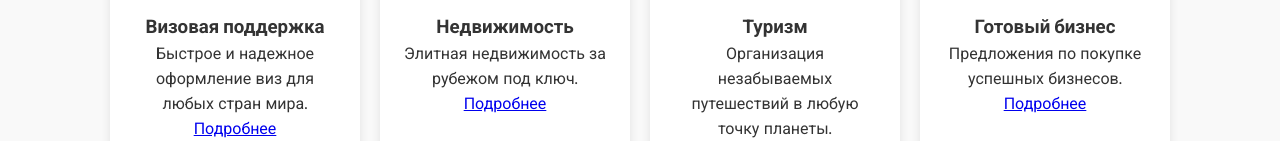
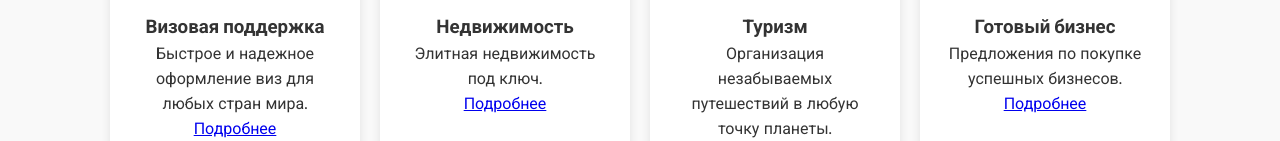
Before and after one commit to Luxdoma/MerselPrime, a plain HTML site: page index.html in a window 1280 px wide. Shown: the part 775-916 px from the top of the page. Drawn offline with Linux system fonts and the light colour scheme.

Commit message:
Update index.html

```diff
--- a/index.html
+++ b/index.html
@@ -58,7 +58,7 @@
                 <div class="service-card">
                     <i class="fas fa-home service-icon"></i>
                     <h3>Недвижимость</h3>
-                    <p>Элитная недвижимость за рубежом под ключ.</p>
+                    <p>Элитная недвижимость под ключ.</p>
                     <a href="realty.html" class="btn small-btn">Подробнее</a>
                 </div>
                 <div class="service-card">
```
